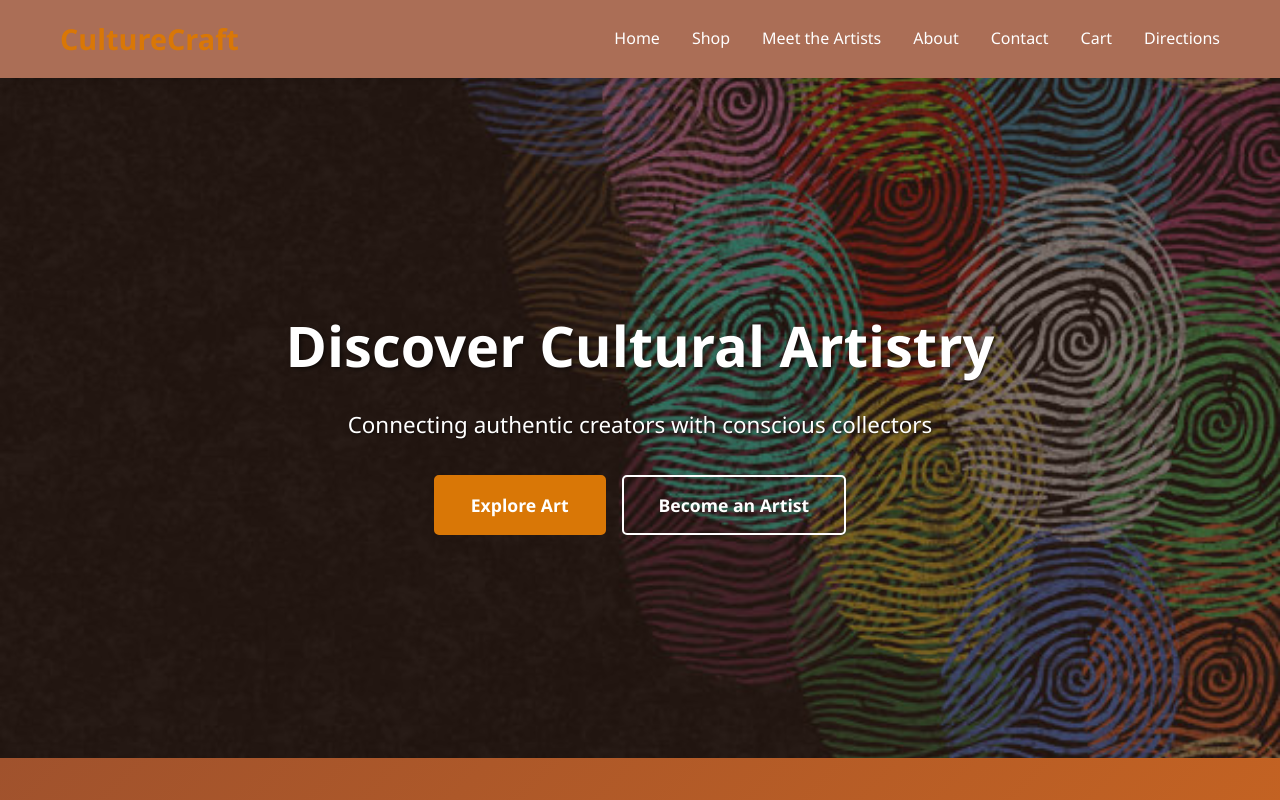
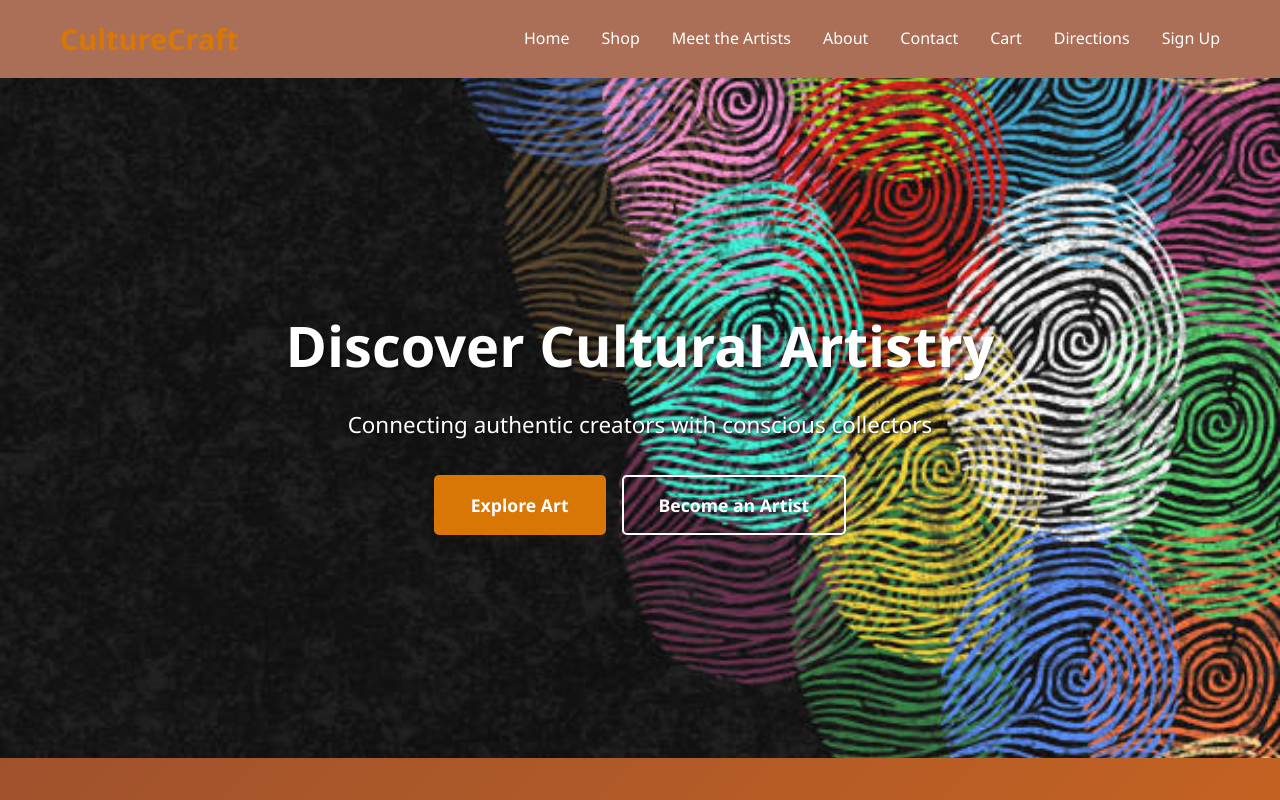
Before and after one commit to ssekye01/culturecraft, a website: page public/index.html in a window 1280 px wide. Shown: the top 800 px of the page. Drawn offline with Linux system fonts and the light colour scheme.

Commit message:
Refactor hero section styles in index.html
Removed redundant CSS properties and simplified the hero section styling.

```diff
--- a/public/index.html
+++ b/public/index.html
@@ -61,64 +61,23 @@
 
         /* Hero Section */
         .hero {
-
             background-image: url("images/culturecraft_background.jpg");
-
             background-size: cover;
-
             background-position: center;
-
             min-height: 85vh;
-
             display: flex;
-
             align-items: center;
-
             justify-content: center;
-
             color: white;
-
             text-align: center;
-
             padding: 20px;
-
-    position: relative;
-
         }
 
 
-
-.hero::before {
-
-    content: '';
-
-    position: absolute;
-
-    top: 0;
-
-    left: 0;
-
-    width: 100%;
-
-    height: 100%;
-
-    background: rgba(44, 24, 16, 0.6); /* Brown overlay with 60% opacity */
-
-    z-index: 1;
-
+        .hero-content {
+            max-width: 800px;
         }
 
-
-
-.hero-content {
-
-    max-width: 800px;
-
-    position: relative;
-
-    z-index: 2;
-
-}
         .hero h1 {
             font-size: 3.5rem;
             margin-bottom: 1rem;
@@ -464,6 +423,8 @@
        <li> <a href="contact.html" class="nav-link">Contact</a></li>
        <li> <a href="cart.html" class="nav-link">Cart</a></li>
        <li> <a href="location.html" class="nav-link">Directions</a></li>
+       <li> <a href="signup.html" class="nav-link">Sign Up</a></li>
+
             </ul>
         </div>
     </nav>
```
Lines whose indentation alone changed are shown as unchanged.
